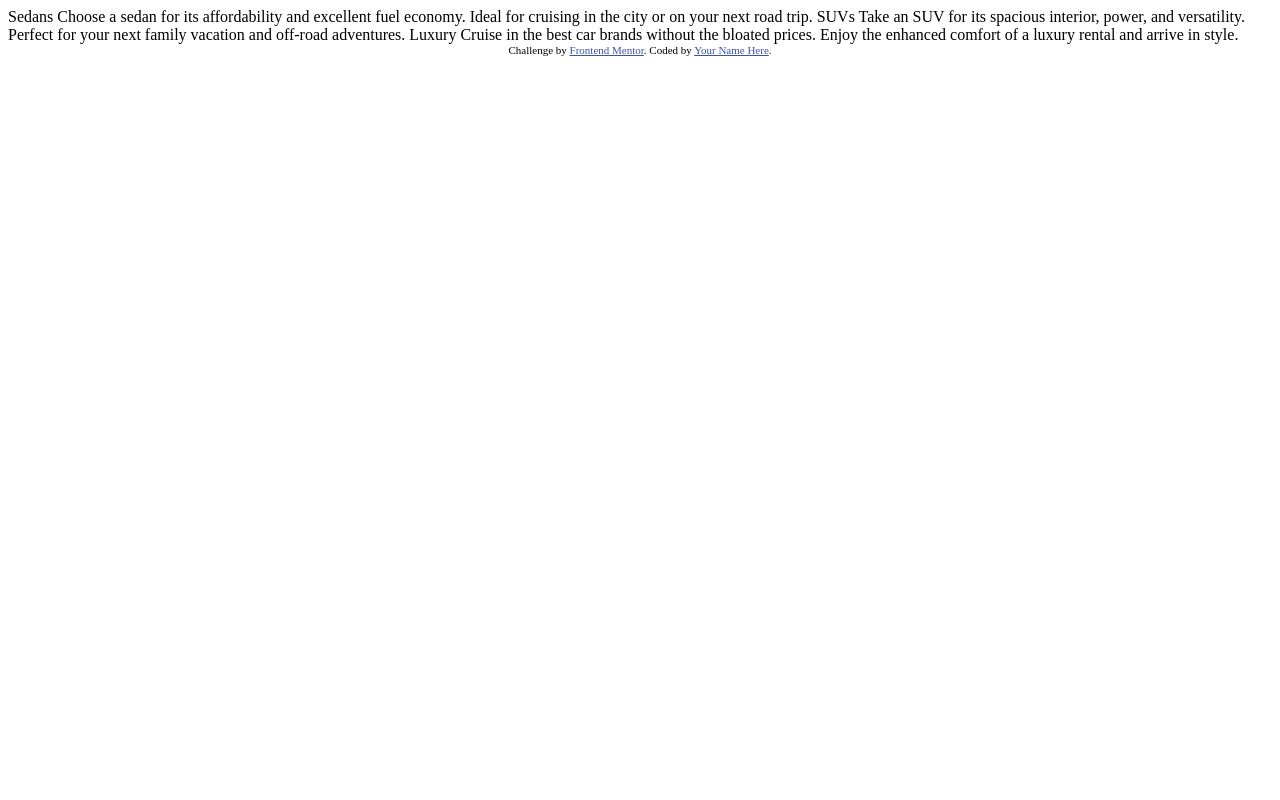
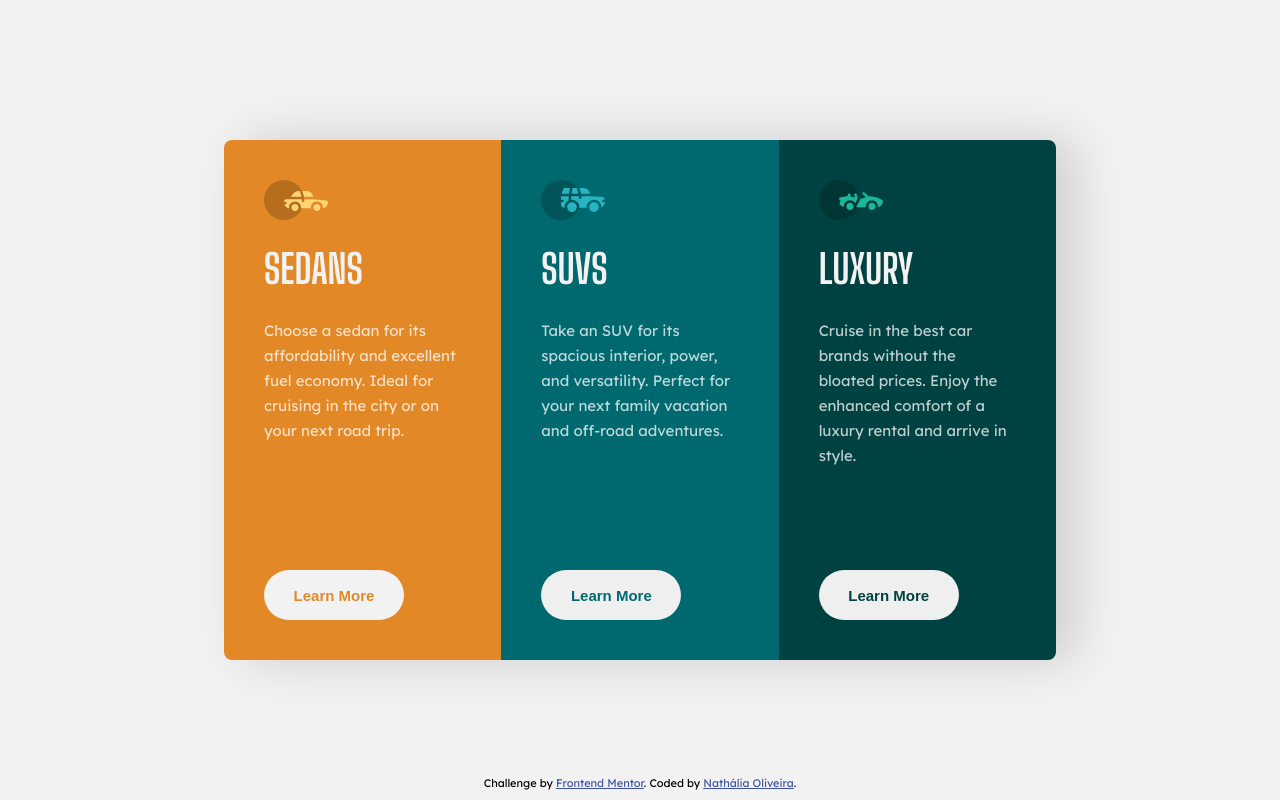
Before and after one commit to nathsantoliver/3-column-preview-card-component-main, a plain HTML site: page index.html in a window 1280 px wide. Drawn offline with Linux system fonts and the light colour scheme.

Commit message:
finishing the styling of the project

```diff
--- a/index.html
+++ b/index.html
@@ -2,35 +2,58 @@
 <html lang="en">
 <head>
     <meta charset="UTF-8">
-  <meta name="viewport" content="width=device-width, initial-scale=1.0"> <!-- displays site properly based on user's device -->
+    <meta name="viewport" content="width=device-width, initial-scale=1.0">
+    <link rel="icon" type="image/png" sizes="32x32" href="./images/favicon-32x32.png">
+    <title>Frontend Mentor | 3-column preview card component</title>
+    <link rel="stylesheet" href="./src/style.css">
+    <link rel="stylesheet" href="./src/responsive.css">
+</head>
 
-  <link rel="icon" type="image/png" sizes="32x32" href="./images/favicon-32x32.png">
-
-  <title>Frontend Mentor | 3-column preview card component</title>
-
-  <!-- Feel free to remove these styles or customise in your own stylesheet 👍 -->
-  <style>
-    .attribution { font-size: 11px; text-align: center; }
-    .attribution a { color: hsl(228, 45%, 44%); }
-  </style>
-</head>
 <body>
-
-  Sedans
+    <main>
+        <div class="container">
+            <div class="card">
+                <div class="card-info">
+                    <img src="./images/icon-sedans.svg" alt="Sedan Icon">
+                    <h1 class="model">Sedans</h1>
+                    <p class="description">
                         Choose a sedan for its affordability and excellent fuel economy. Ideal for cruising in the city
                         or on your next road trip.
+                    </p>
+                </div>
+                <button>Learn More</button>
+            </div>
 
-  SUVs
-  Take an SUV for its spacious interior, power, and versatility. Perfect for your next family vacation
+            <div class="card">
+                <div class="card-info">
+                    <img src="./images/icon-suvs.svg" alt="SUVs Icon">
+                    <h1 class="model">SUVs</h1>
+                    <p class="description">
+                        Take an SUV for its spacious interior, power, and versatility. Perfect for your next family
+                        vacation
                         and off-road adventures.
+                    </p>
+                </div>
+                <button>Learn More</button>
+            </div>
 
-  Luxury
+            <div class="card">
+                <div class="card-info">
+                    <img src="./images/icon-luxury.svg" alt="Luxury Icon">
+                    <h1 class="model">Luxury</h1>
+                    <p class="description">
                         Cruise in the best car brands without the bloated prices. Enjoy the enhanced comfort of a luxury
                         rental and arrive in style.
+                    </p>
+                </div>
+                <button>Learn More</button>
+            </div>
+        </div>
 
         <div class="attribution">
             Challenge by <a href="https://www.frontendmentor.io?ref=challenge" target="_blank">Frontend Mentor</a>.
-    Coded by <a href="#">Your Name Here</a>.
+            Coded by <a href="#">Nathália Oliveira</a>.
         </div>
+    </main>
 </body>
 </html>
--- /dev/null
+++ b/src/style.css
@@ -0,0 +1,175 @@
+@import url('https://fonts.googleapis.com/css2?family=Big+Shoulders+Display:wght@700&family=Lexend+Deca&display=swap');
+
+/*
+font-family: 'Big Shoulders Display', cursive;  => HEADINGS
+font-weight: 700;   => HEADINGS
+font-family: 'Lexend Deca', sans-serif; => BODY
+font-weight: 400;   => BODY
+font-size: 15px;  BODY
+*/
+
+:root {
+    --bright-orange: hsl(31, 77%, 52%);
+    --dark-cyan: hsl(184, 100%, 22%);
+    --very-dark-cyan: hsl(179, 100%, 13%);
+    --transparent-white: hsla(0, 0%, 100%, 0.75); /* paragraphs */
+    --very-light-gray: hsl(0, 0%, 95%); /* background, headings, buttons */
+}
+
+* {
+    margin: 0;
+    padding: 0;
+    box-sizing: border-box;
+}
+
+body {
+    font-family: 'Lexend Deca', sans-serif;
+}
+
+main {
+    background-color: var(--very-light-gray);
+    max-width: 1440px;
+    height: 100vh;
+
+    display: flex;
+    flex-direction: column;
+    align-items: center;
+    justify-content: center;
+}
+
+.container {
+    width: 65vw;
+    height: 65vh;
+    border-radius: 8px;
+    box-shadow: 20px 0 50px rgba(0, 0, 0, 0.15);
+
+    display: grid;
+    grid-template-columns: repeat(3, 1fr);
+    overflow: hidden;
+}
+
+.card {
+    padding: 40px;
+    display: grid;
+    align-content: space-between;
+    justify-items: start;
+}
+
+.card:nth-child(1) {
+    background-color: var(--bright-orange);
+}
+
+.card:nth-child(2) {
+    background-color: var(--dark-cyan);
+}
+
+.card:nth-child(3) {
+    background-color: var(--very-dark-cyan);
+}
+
+.card-info {
+    display: grid;
+    grid-template-rows: auto;
+    gap: 25px;
+}
+
+.model {
+    text-transform: uppercase;
+    font-family: 'Big Shoulders Display', cursive;
+    font-weight: 700;
+    font-size: 40px;
+    color: var(--very-light-gray);
+}
+
+.description {
+    color: var(--transparent-white);
+    font-weight: 400;
+    font-size: 15px;
+    line-height: 25px;
+    margin-right: 5px;
+}
+
+button {
+    font-size: 15px;
+    font-weight: bold;
+    width: 140px;
+    height: 50px;
+    border-radius: 30px;
+    border: none;
+    cursor: pointer;
+
+    transition: all .25s ease;
+}
+
+.card:nth-child(1) button {
+    background-color: var(--very-light-gray);
+    color: var(--bright-orange);
+}
+
+.card:nth-child(1) button:hover {
+    border: 2px solid var(--transparent-white);
+    background-color: var(--bright-orange);
+    color: var(--very-light-gray);
+}
+
+.card:nth-child(2) button {
+    color: var(--dark-cyan);
+}
+
+.card:nth-child(2) button:hover {
+    border: 2px solid var(--transparent-white);
+    background-color: var(--dark-cyan);
+    color: var(--very-light-gray);
+}
+
+.card:nth-child(3) button {
+    color: var(--very-dark-cyan);
+}
+
+.card:nth-child(3) button:hover {
+    border: 2px solid var(--transparent-white);
+    background-color: var(--very-dark-cyan);
+    color: var(--very-light-gray);
+}
+
+
+.attribution {
+    font-size: 11px;
+    text-align: center;
+
+    position: absolute;
+    bottom: 10px;
+}
+
+.attribution a {
+    color: hsl(228, 45%, 44%);
+}
+
+@media only screen and (max-width: 375px) {
+    main {
+        max-width: 375px;
+        height: max-content;
+        display: flex;
+        align-items: center;
+        justify-content: center;
+        padding: 100px 0 100px 0;
+    }
+
+    .container {
+        width: 85vw;
+        height: auto;
+
+        display: inline-block;
+        overflow: scroll;
+    }
+
+    .card {
+        gap: 25px;
+    }
+
+    .attribution {
+        padding-top: 50px;
+        position: static;
+        bottom: 0;
+    }
+}
```
Lines whose indentation alone changed are shown as unchanged.
